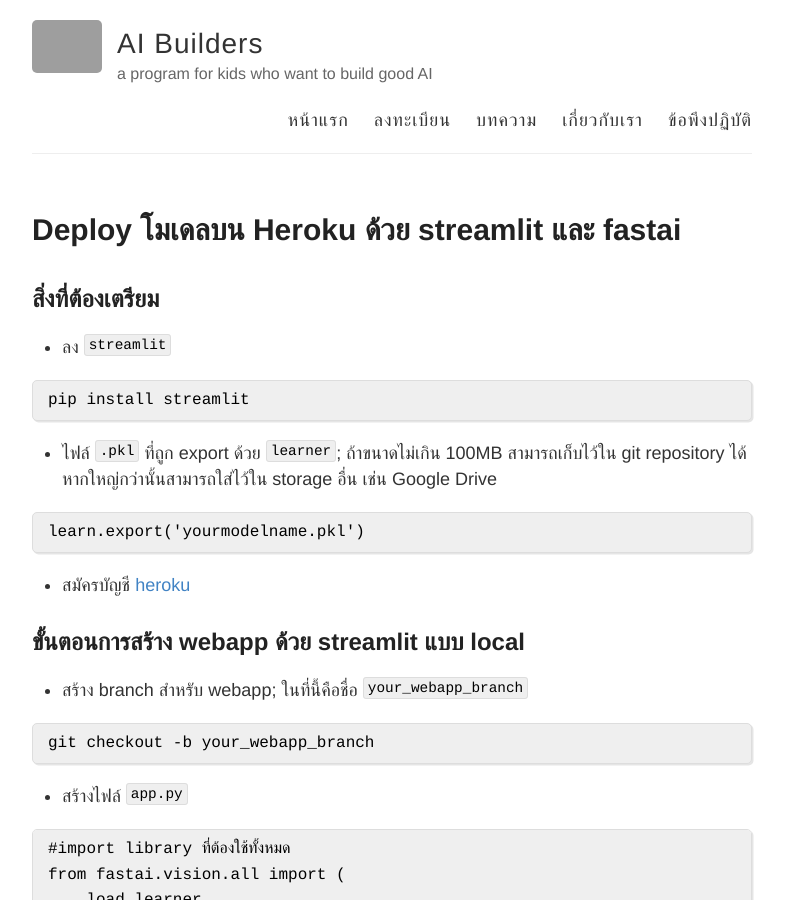
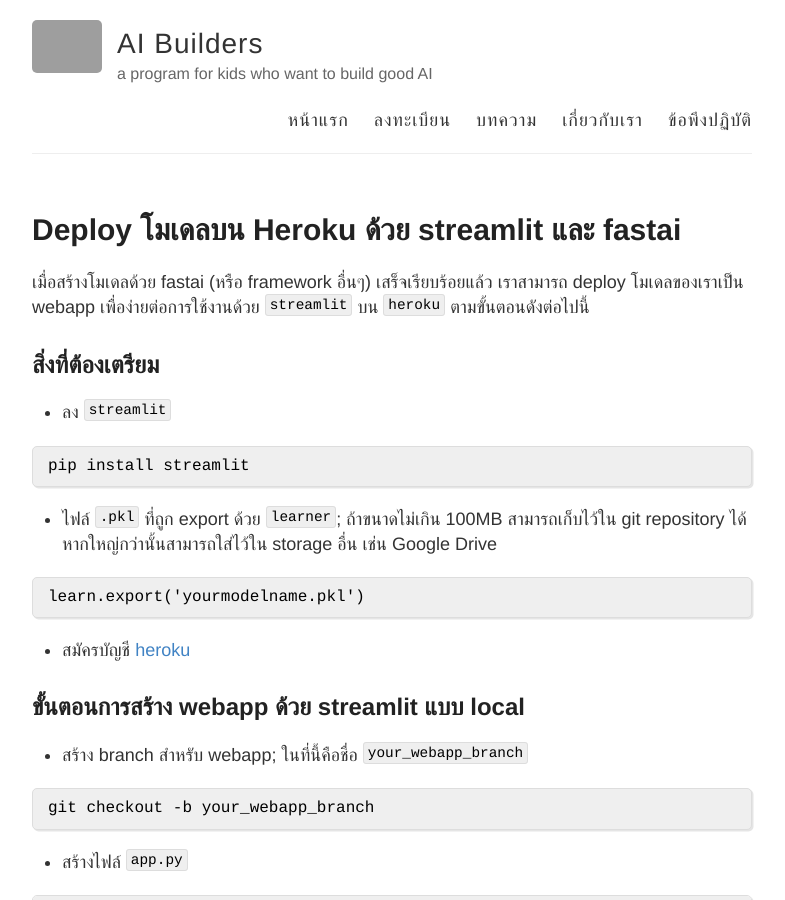
Before and after one commit to ai-builders/ai-builders.github.io, a Jekyll site: the page built from docs/_posts/2020-6-15-deploy-streamlit-heroku.md, in a window 1280 px wide and 900 px high. Shown: the whole window, without its empty margins (248-1033 px from the left). Built offline with Jekyll 4.4.1, drawn with Linux system fonts in a browser that asks for light colours; grey boxes are pictures that could not be loaded.

Commit message:
add preface to deploy-streamlit

```diff
--- a/docs/_posts/2020-6-15-deploy-streamlit-heroku.md
+++ b/docs/_posts/2020-6-15-deploy-streamlit-heroku.md
@@ -2,6 +2,8 @@
 layout: post
 title: Deploy โมเดลบน Heroku ด้วย streamlit และ fastai
 ---
+
+เมื่อสร้างโมเดลด้วย fastai (หรือ framework อื่นๆ) เสร็จเรียบร้อยแล้ว เราสามารถ deploy โมเดลของเราเป็น webapp เพื่อง่ายต่อการใช้งานด้วย `streamlit` บน `heroku` ตามขั้นตอนดังต่อไปนี้
 
 ## สิ่งที่ต้องเตรียม
 
```
